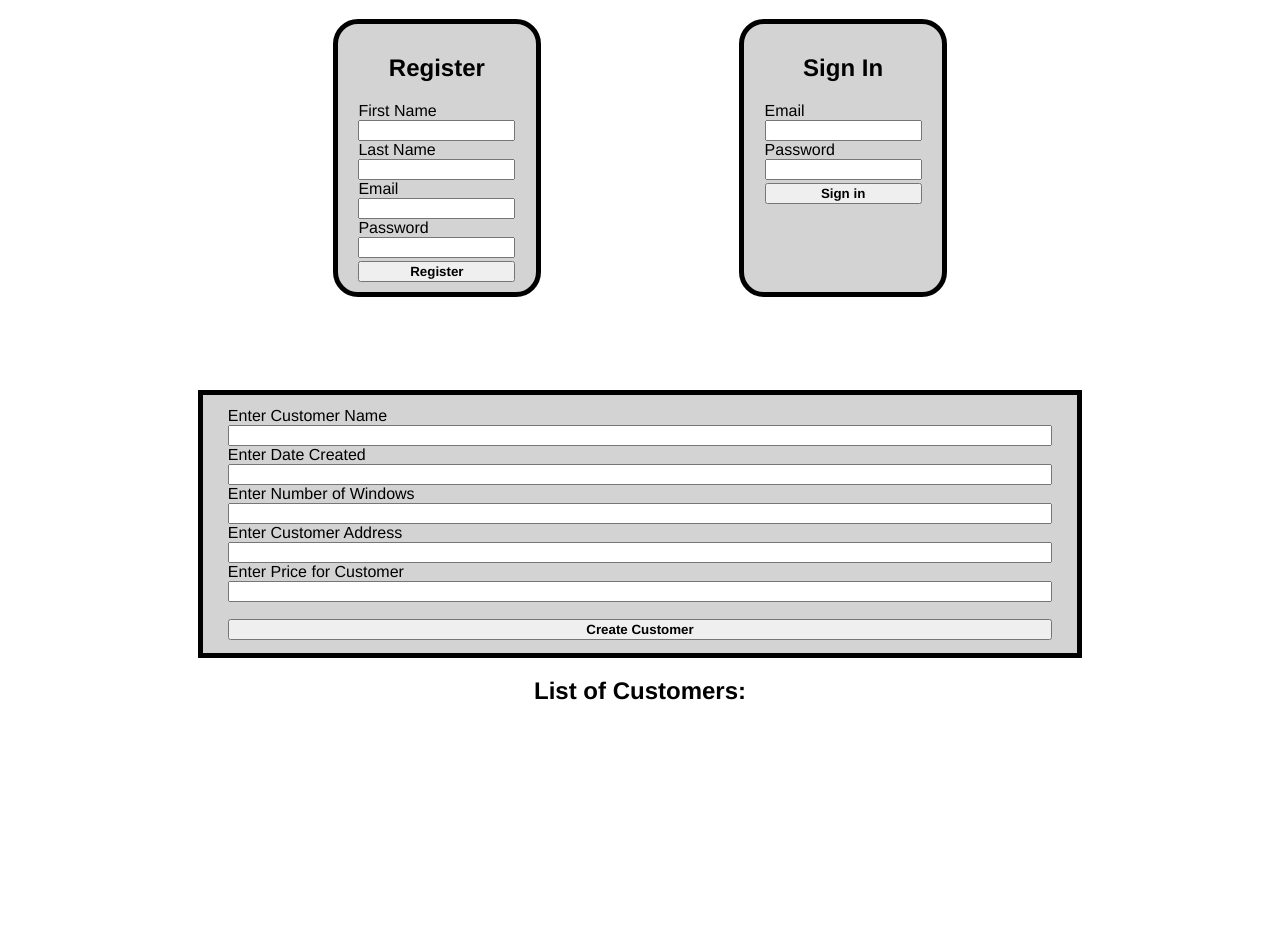
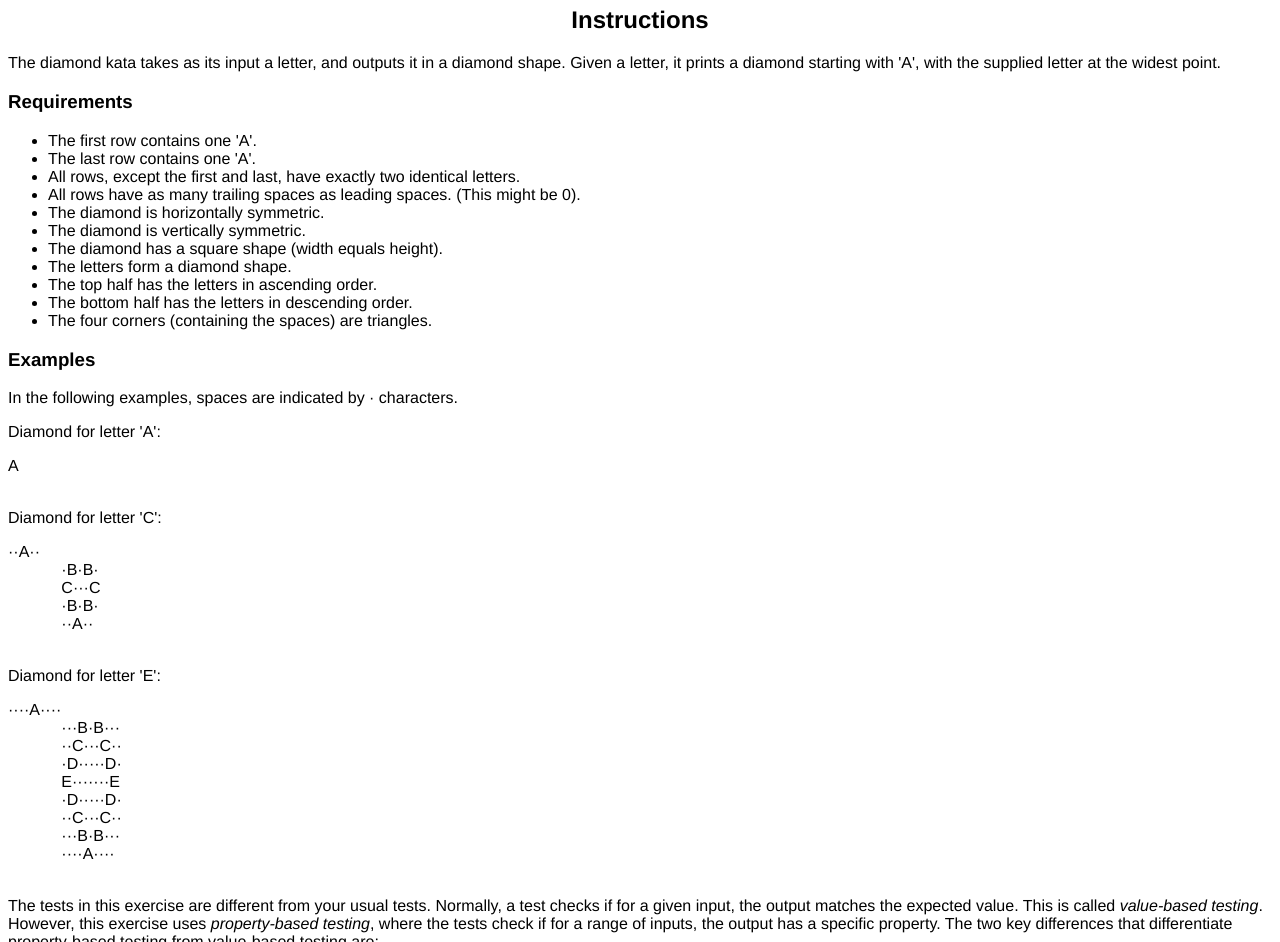
Before and after one commit to 19rthompson/19rthompson.github.io, a plain HTML site: page index.html in a window 1280 px wide. Shown: the part 60-1002 px from the top of the page. Before the commit the page ends 801 px from the top, so only its background shows below. Drawn offline with Linux system fonts and the light colour scheme; no server answers.

Commit message:
testing12

```diff
--- a/index.html
+++ b/index.html
@@ -1,43 +1,75 @@
 <html>
     <head>
         <link rel="stylesheet" href="style.css">
-        <title>Purilly</title>
+        <title>Coach Thompson's Site</title>
     </head>
 
     <body>
-        <h1>Purilly Window Cleaning Customer Database</h1>
-        <div id = "login_register">
-            <div id = "register">
-                <h2>Register</h2>
-                <div>First Name</div><input class="input" id="first_name">
-                <div>Last Name</div><input class="input" id="last_name">
-                <div>Email</div><input class="input" id="email">
-                <div>Password</div><input class="input" id="password">
-                <button id = "button-register">Register</button>
+        <H1>Welcome to Coach's Webpage</H1>
+        <section class="lg:mr-32 flex-grow">
+            <section class="instructions c-textual-content --large px-20 lg:px-32 py-20 lg:py-24">
+            <h2>Instructions</h2>
+            <p>The diamond kata takes as its input a letter, and outputs it in a diamond shape.
+            Given a letter, it prints a diamond starting with 'A', with the supplied letter at the widest point.</p>
+            <h3 id="h-requirements">Requirements</h3>
+            <ul>
+            <li>The first row contains one 'A'.</li>
+            <li>The last row contains one 'A'.</li>
+            <li>All rows, except the first and last, have exactly two identical letters.</li>
+            <li>All rows have as many trailing spaces as leading spaces. (This might be 0).</li>
+            <li>The diamond is horizontally symmetric.</li>
+            <li>The diamond is vertically symmetric.</li>
+            <li>The diamond has a square shape (width equals height).</li>
+            <li>The letters form a diamond shape.</li>
+            <li>The top half has the letters in ascending order.</li>
+            <li>The bottom half has the letters in descending order.</li>
+            <li>The four corners (containing the spaces) are triangles.</li>
+            </ul>
+            <h3 id="h-examples">Examples</h3>
+            <p>In the following examples, spaces are indicated by <code>·</code> characters.</p>
+            <p>Diamond for letter 'A':</p>
+            <pre><code class="language-text hljs language-plaintext" data-highlighted="true">A
+            </code></pre>
+            <p>Diamond for letter 'C':</p>
+            <pre><code class="language-text hljs language-plaintext" data-highlighted="true">··A··
+            ·B·B·
+            C···C
+            ·B·B·
+            ··A··
+            </code></pre>
+            <p>Diamond for letter 'E':</p>
+            <pre><code class="language-text hljs language-plaintext" data-highlighted="true">····A····
+            ···B·B···
+            ··C···C··
+            ·D·····D·
+            E·······E
+            ·D·····D·
+            ··C···C··
+            ···B·B···
+            ····A····
+            </code></pre>
+            <p>The tests in this exercise are different from your usual tests. Normally, a test checks if for a given input, the output matches the expected value. This is called <em>value-based testing</em>. However, this exercise uses <em>property-based testing</em>, where the tests check if for a range of inputs, the output has a specific property. The two key differences that differentiate property-based testing from value-based testing are:</p>
+            <ol>
+            <li>A property-based test works not with a single input value, but with many.</li>
+            <li>A property-based test verifies properties, not concrete values.</li>
+            </ol>
+            <p>For this exercise, the tests all verify a property of the diamond shape your code should be producing. Furthermore, all tests check if the property they test holds for all valid input letters ('A' to 'Z').</p>
+            <p>In order to facilitate propery-based testing, the tests in this exercise leverage the <a href="https://www.nuget.org/packages/FsCheck" target="_blank" rel="noreferrer">FsCheck</a> and <a href="https://packages.nuget.org/packages/FsCheck.Xunit/2.2.0" target="_blank" rel="noreferrer">FsCheck.Xunit</a> packages. To learn more about FsCheck, the documentation on the framework can be found <a href="https://fscheck.github.io/FsCheck/" target="_blank" rel="noreferrer">here</a>.</p>
+            <p>If you would like more information on property-based testing, see <a href="http://www.erikschierboom.com/2016/02/22/property-based-testing/" target="_blank" rel="noreferrer">this article</a>.</p>
+
+            <div class="source">
+            <hr class="c-divider --small">
+            <h3>Source</h3>
+            <a target="_blank" rel="noopener" href="https://web.archive.org/web/20220807163751/http://claysnow.co.uk/recycling-tests-in-tdd/">Seb Rose<img alt="The link opens in a new window or tab" class="c-icon" src="https://assets.exercism.org/assets/icons/external-link-49b422d65245eaf4cb29a072e85d73b5c6b8aa04.svg"></a>
             </div>
-            <div id = "login">
-                <h2>Sign In</h2>
-                <div>Email</div><input class="input" id="email-login">
-                <div>Password</div><input class="input" id="password-login">
-                <button id = "button-login">Sign in</button>
-                <p id = "error"></div>
-            </div>
-        </div>
+            </section>
+            <section class="extra-info">
+            <div class="c-react-component c-react-wrapper-track-exercise-makers-button" data-react-id="track-exercise-makers-button" data-react-data="{&quot;avatar_urls&quot;:[&quot;https://assets.exercism.org/avatars/23560/0&quot;,&quot;https://assets.exercism.org/avatars/127306/0&quot;,&quot;https://assets.exercism.org/avatars/114739/0&quot;],&quot;num_authors&quot;:1,&quot;num_contributors&quot;:3,&quot;links&quot;:{&quot;makers&quot;:&quot;https://exercism.org/api/v2/tracks/csharp/exercises/diamond/makers&quot;}}" data-react-hydrate="false"><button type="button" class="c-makers-button"><div class="c-faces"><div class="c-avatar face" style="background-image: url(&quot;https://assets.exercism.org/avatars/23560/0&quot;);"><img src="https://assets.exercism.org/avatars/23560/0" alt="" class="sr-only"></div><div class="c-avatar face" style="background-image: url(&quot;https://assets.exercism.org/avatars/127306/0&quot;);"><img src="https://assets.exercism.org/avatars/127306/0" alt="" class="sr-only"></div><div class="c-avatar face" style="background-image: url(&quot;https://assets.exercism.org/avatars/114739/0&quot;);"><img src="https://assets.exercism.org/avatars/114739/0" alt="" class="sr-only"></div></div><div class="stats"><div class="authors">1 author</div><div class="contributors">3 contributors</div></div></button></div>
+            <a target="_blank" rel="noreferrer" href="https://github.com/exercism/csharp/tree/main/exercises/practice/diamond"><img alt="" class="c-icon github-icon" src="https://assets.exercism.org/assets/icons/external-site-github-10a8a76f55f4e6955417df6aa374dd48fab4392b.svg">
+            <span>Edit via GitHub</span>
+            <img alt="The link opens in a new window or tab" class="c-icon action-icon" src="https://assets.exercism.org/assets/icons/external-link-49b422d65245eaf4cb29a072e85d73b5c6b8aa04.svg">
+            </a></section>
 
-        <div id="fields">
-            <div>Enter Customer Name</div><input class="input" id="name">
-            <div>Enter Date Created</div><input class="input" id="date">
-            <div>Enter Number of Windows</div><input class="input" id="numWindows">
-            <div>Enter Customer Address</div><input class="input" id="address">
-            <div>Enter Price for Customer</div><input class="input" id="price">
-            <button id = "button-create_customer">Create Customer</button>
-        </div>
-
-        <h2 id="customerList">
-            List of Customers:
-        </h2>
-        <ul id = "list_of_customers"></ul>
-
-        <script src="app.js"></script>
+            </section>
     </body>
 </html>
```
